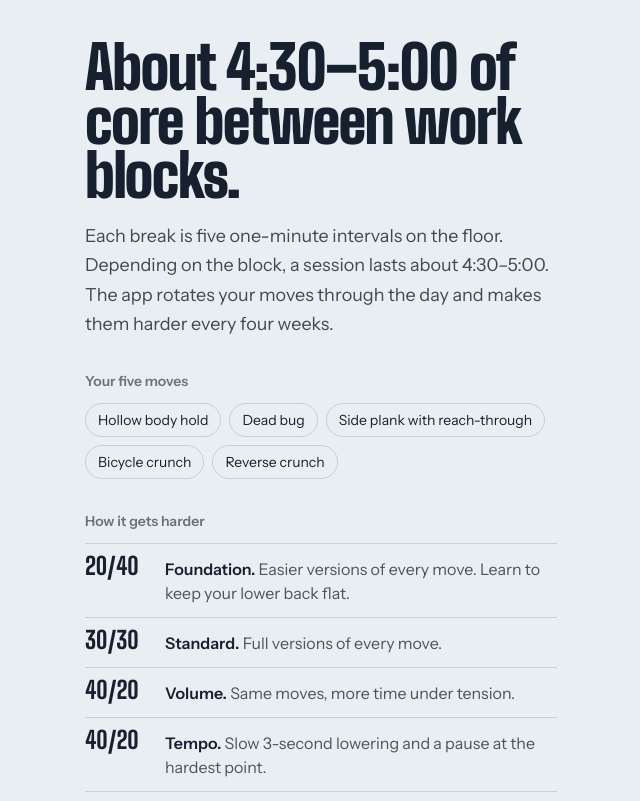
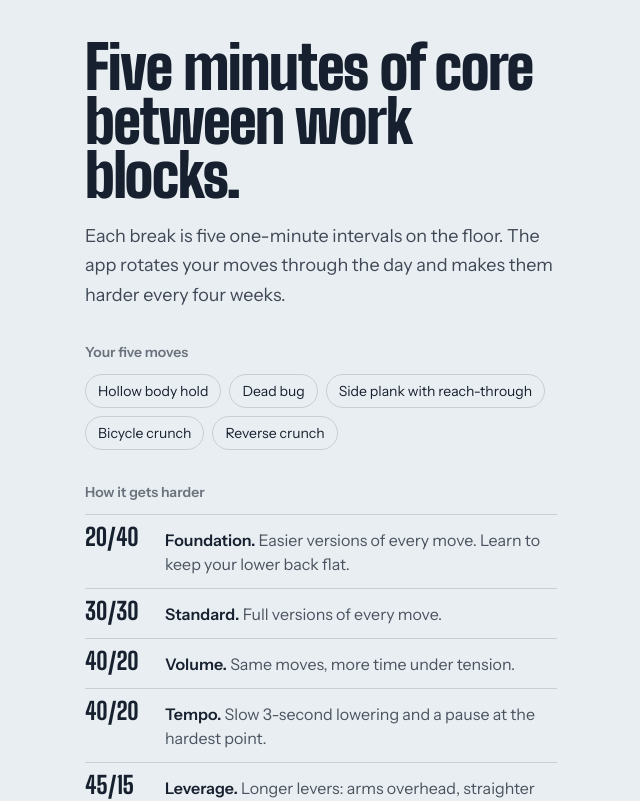
Before and after one commit to NathanJGaul/core-break, a Svelte app: page / in a window 1280 px wide. Shown: the top 801 px of the page, without its empty margins (319-959 px from the left). Built offline with nearby package versions, Linux system fonts and the light colour scheme.

Commit message:
Restore five-minute duration wording

```diff
--- a/specs/core-break-improvement/checklist.md
+++ b/specs/core-break-improvement/checklist.md
@@ -12,7 +12,7 @@
 - [x] Tombstones include deletion metadata/revision and prune requires minimum acknowledgement across known devices; no automatic GC.
 - [x] Local storage failures remain visible with backup guidance; sync errors expose retry/status without bearer codes.
 - [x] Settings has local disable, rotate, remote delete, backup, and code-loss/plaintext warnings.
-- [x] Timer logic was not redesigned; product copy accepts the measured 4:30–5:00 range.
+- [x] Timer logic and existing five-minute product wording remain unchanged; measured 4:30–5:00 sessions are accepted.
 - [x] Service-worker cache is versioned/cleaned and app update notice is wired; API requests remain uncached.
 - [x] Node >=22, `npm test`, local `npm run check`, deploy placeholder guard, Wrangler DO binding/migration, README, and test artifacts are present.
 - [x] `npm test` (11 passing), `npm run check`, `npm run build`, and local Worker health/auth smoke passed.
--- a/specs/core-break-improvement/plan.md
+++ b/specs/core-break-improvement/plan.md
@@ -23,7 +23,7 @@
 ## Client and UI
 - `src/lib/store.svelte.js` migrates/validates local state, adds stable device ID and revision, preserves local-first commits, reports storage failures, retries sync, and exposes rotate/delete operations.
 - Settings has separate local disable, rotate, remote delete, backup, and privacy/recovery copy. Error panel shows stable sync status, retry, and last success but never code values.
-- Update onboarding/manifest/README copy to measured duration and plaintext/operator access. Keep QR/link behavior but never log links.
+- Preserve the existing five-minute onboarding, manifest, and README wording while accepting the measured 4:30–5:00 runtime; document plaintext/operator access without changing duration copy. Keep QR/link behavior but never log links.
 - Version service-worker cache, delete old caches during activation, keep API uncached, and notify the app when an update is available.
 
 ## Release safety
--- a/specs/core-break-improvement/spec.md
+++ b/specs/core-break-improvement/spec.md
@@ -16,7 +16,7 @@ Make the accountless bearer-code sync path durable, bounded, observable, and rec
 ## Non-goals
 - Accounts, email recovery, or a new authentication system.
 - Client-side encryption.
-- Timer redesign; copy remains compatible with measured 4:30–5:00 sessions.
+- Timer redesign; current five-minute wording remains unchanged while measured runtime is accepted as 4:30–5:00.
 - Formal staging, canary, soak, or deployment-gate process.
 - Production deployment.
 
@@ -30,6 +30,6 @@ Make the accountless bearer-code sync path durable, bounded, observable, and rec
 7. Tombstones carry deletion metadata and are retained until device acknowledgements are sufficient; no unsafe automatic compaction occurs. Limits are visible and recoverable through export/prune wording.
 8. Local storage failures are retained in memory and surfaced persistently with backup guidance. Sync failures expose stable codes, retry, and last-successful-sync state without rendering bearer codes.
 9. Settings distinguishes local disable, rotation, and remote deletion with confirmation and code-loss/no-recovery warnings. Sync data is documented as plaintext to the service operator.
-10. Timing copy says about 4:30–5:00 or block-specific duration everywhere while timer logic remains unchanged.
+10. Current five-minute duration copy and timer logic remain unchanged; the measured runtime range of 4:30–5:00 is accepted without a timer redesign.
 11. Security headers, coarse bounded sync rate limiting, redacted structured observability, placeholder/binding preflight, Node runtime floor, npm test/check scripts, service-worker cache versioning and update notification are implemented and behavior tested.
 12. Real unit/API/concurrency behavior tests cover the changed entry points and pass with `npm test`; build and check pass.
--- a/specs/core-break-improvement/tdd/test-list.md
+++ b/specs/core-break-improvement/tdd/test-list.md
@@ -13,7 +13,7 @@ Tests are ordered before implementation tasks and use Node's built-in `node:test
 | T007 | tombstone metadata/ack retention and bounds | coordinator/merge | AC7 |
 | T008 | local write failure remains visible and sync errors/retry/last-successful status are exposed | store actions | AC8 |
 | T009 | Settings lifecycle controls and privacy/recovery wording | rendered UI behavior | AC9 |
-| T010 | duration copy, config preflight, service-worker cache/update behavior | source entry points/scripts | AC10/AC11 |
+| T010 | preserve five-minute duration copy, config preflight, service-worker cache/update behavior | source entry points/scripts | AC10/AC11 |
 | T011 | full API and build smoke | `npm test`, `npm run check`, `npm run build` | AC12 |
 
 No coverage, mutation, or property-testing dependency exists. Deliberate mutant checks in verification target tie comparator, tombstone retention, and protocol rejection.
--- a/src/views/Onboarding.svelte
+++ b/src/views/Onboarding.svelte
@@ -23,10 +23,10 @@
 
 <section class="pt-4">
   <h1 class="font-display text-6xl font-black leading-[0.9] tracking-tight">
-    About 4:30–5:00 of core between work blocks.
+    Five minutes of core between work blocks.
   </h1>
   <p class="mt-5 max-w-prose text-lg leading-relaxed opacity-80">
-    Each break is five one-minute intervals on the floor. Depending on the block, a session lasts about 4:30–5:00. The app rotates your moves through the day and makes them harder every four weeks.
+    Each break is five one-minute intervals on the floor. The app rotates your moves through the day and makes them harder every four weeks.
   </p>
 
   <div class="mt-8">
```
Also changed, not shown: public/manifest.webmanifest, 1 other file (tests, documents, lock files or other folders).
